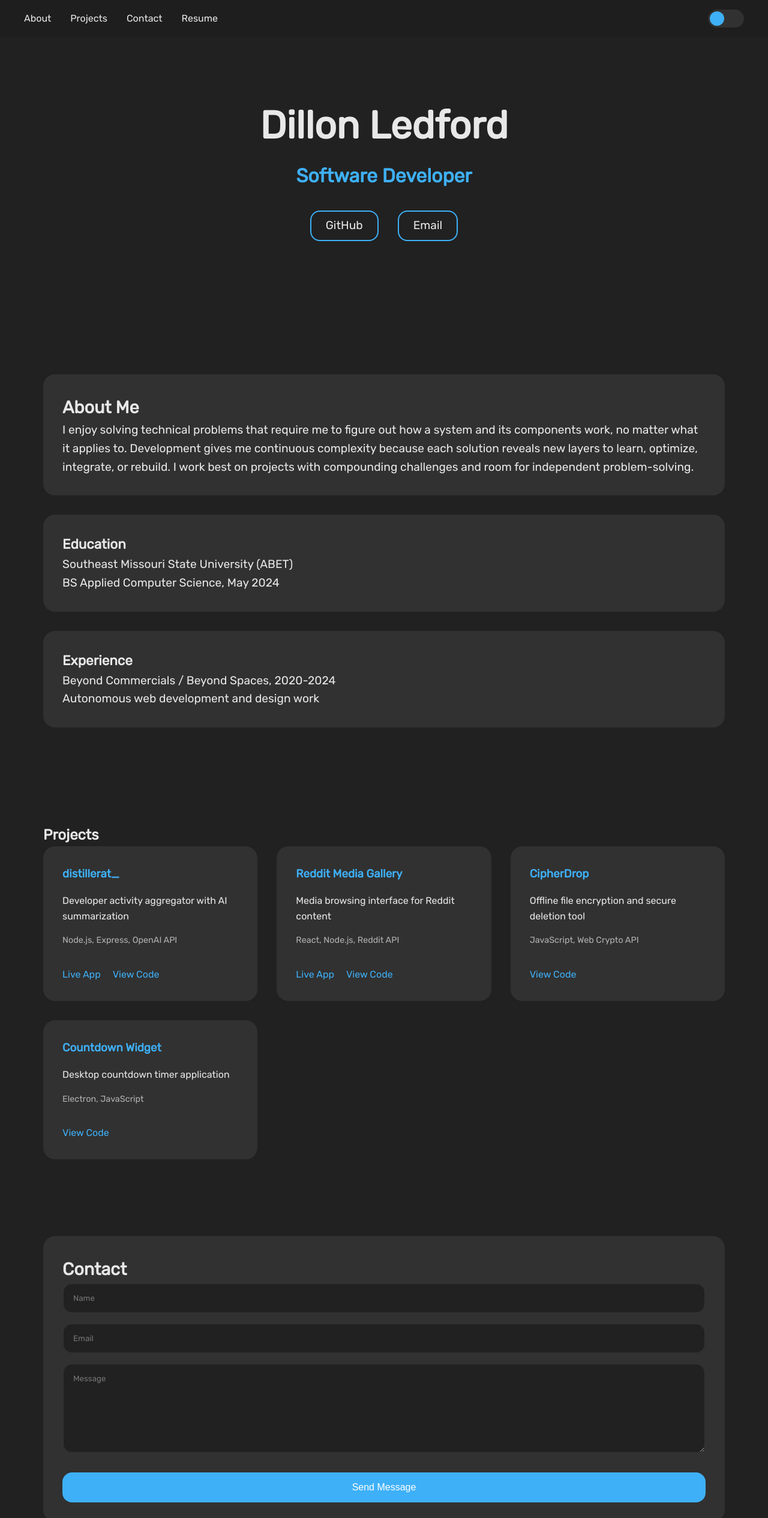
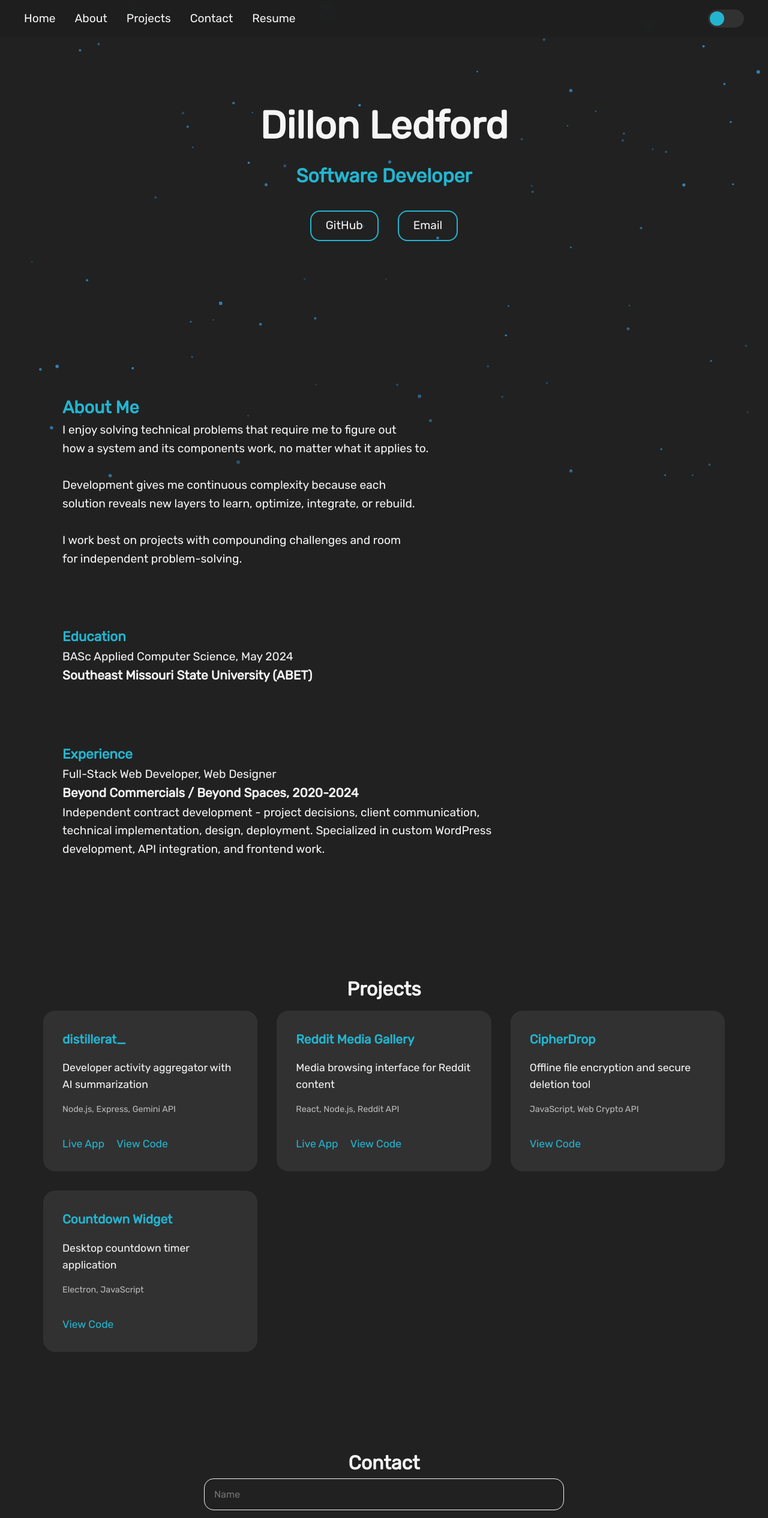
Before and after one commit to dillonledford/My_Portfolio_Site, a website: page public/index.html in a window 1280 px wide. Shown: the top 2531 px of the page at 60% size. Drawn offline with Linux system fonts and the light colour scheme.

Commit message:
numerous updates

```diff
--- a/public/index.html
+++ b/public/index.html
@@ -10,6 +10,7 @@
 <body>
     <nav id="navbar">
         <div class="nav-content">
+			<a href="#hero">Home</a>
             <a href="#about">About</a>
             <a href="#projects">Projects</a>
             <a href="#contact">Contact</a>
@@ -34,17 +35,18 @@
     <section id="about">
         <div class="card">
             <h2>About Me</h2>
-            <p>I enjoy solving technical problems that require me to figure out how a system and its components work, no matter what it applies to. Development gives me continuous complexity because each solution reveals new layers to learn, optimize, integrate, or rebuild. I work best on projects with compounding challenges and room for independent problem-solving.</p>
+            <p>I enjoy solving technical problems that require me to figure out<br> how a system and its components work, no matter what it applies to. <br><br>Development gives me continuous complexity because each<br> solution reveals new layers to learn, optimize, integrate, or rebuild. <br><br>I work best on projects with compounding challenges and room<br> for independent problem-solving.</p>
         </div>
         <div class="card">
             <h3>Education</h3>
-			<p>Southeast Missouri State University (ABET)</p>
-            <p>BS Applied Computer Science, May 2024</p>
+			<p>BASc Applied Computer Science, May 2024</p>
+			<p class="alternate-subtitle">Southeast Missouri State University (ABET)</p>
         </div>
         <div class="card">
             <h3>Experience</h3>
-            <p>Beyond Commercials / Beyond Spaces, 2020-2024</p>
-            <p>Autonomous web development and design work</p>
+			<p>Full-Stack Web Developer, Web Designer</p>
+            <p class="alternate-subtitle">Beyond Commercials / Beyond Spaces, 2020-2024</p>
+			<p class="card-text-exp">Independent contract development - project decisions, client communication, technical implementation, design, deployment. Specialized in custom WordPress development, API integration, and frontend work.</p>
         </div>
     </section>
 
@@ -54,7 +56,7 @@
             <div class="project-card">
                 <h3>distillerat_</h3>
                 <p>Developer activity aggregator with AI summarization</p>
-                <p class="tech">Node.js, Express, OpenAI API</p>
+                <p class="tech">Node.js, Express, Gemini API</p>
 				<a href="https://distillerat.com" target="_blank">Live App</a>
                 <a href="https://github.com/dillonledford/distillerat_" target="_blank">View Code</a>
             </div>
@@ -81,7 +83,7 @@
     </section>
 
     <section id="contact">
-        <div class="card">
+        <div class="contact-card">
             <h2>Contact</h2>
             <form id="contact-form">
                 <input type="text" name="name" placeholder="Name" required>
--- a/public/script.js
+++ b/public/script.js
@@ -74,3 +74,80 @@ window.addEventListener('load', () => {
         document.querySelector('#hero .links').classList.add('fade-in-up');
     }, 250); // 0.25 second delay
 });
+
+
+// Particle background
+const canvas = document.createElement('canvas');
+const ctx = canvas.getContext('2d');
+document.body.prepend(canvas);
+
+canvas.width = window.innerWidth;
+canvas.height = window.innerHeight;
+canvas.style.position = 'fixed';
+canvas.style.top = '0';
+canvas.style.left = '0';
+canvas.style.zIndex = '-1';
+canvas.style.pointerEvents = 'none';
+
+const particles = [];
+const particleCount = 80; // adjust this for density
+
+class Particle {
+    constructor() {
+        this.x = Math.random() * canvas.width;
+        this.y = Math.random() * canvas.height;
+        this.size = Math.random() * 2 + 1;
+        this.speedX = (Math.random() - 0.5) * 0.5;
+        this.speedY = (Math.random() - 0.5) * 0.5;
+        this.opacity = Math.random() * 0.5 + 0.2;
+    }
+
+    update() {
+        this.x += this.speedX;
+        this.y += this.speedY;
+
+        // Wrap around edges
+        if (this.x > canvas.width) this.x = 0;
+        if (this.x < 0) this.x = canvas.width;
+        if (this.y > canvas.height) this.y = 0;
+        if (this.y < 0) this.y = canvas.height;
+    }
+
+    draw() {
+        ctx.fillStyle = `rgba(62, 176, 247, ${this.opacity})`;
+        ctx.beginPath();
+        ctx.arc(this.x, this.y, this.size, 0, Math.PI * 2);
+        ctx.fill();
+    }
+}
+
+// Initialize particles
+function init() {
+    particles.length = 0;
+    for (let i = 0; i < particleCount; i++) {
+        particles.push(new Particle());
+    }
+}
+
+// Animation loop
+function animate() {
+    ctx.clearRect(0, 0, canvas.width, canvas.height);
+
+    particles.forEach(particle => {
+        particle.update();
+        particle.draw();
+    });
+
+    requestAnimationFrame(animate);
+}
+
+// Handle resize
+window.addEventListener('resize', () => {
+    canvas.width = window.innerWidth;
+    canvas.height = window.innerHeight;
+    init();
+});
+
+// Start
+init();
+animate();
--- a/public/style.css
+++ b/public/style.css
@@ -1,11 +1,15 @@
 :root {
     --bg-dark: #212121;
     --bg-card: #313131;
-    --text-light: #e8e8e8;
+    --text-light: #f5f5f5;
     --text-dark: #2a2a2a;
-    --accent: #3eb0f7;
+    --accent: #23b5d0;
     --bg-light: #f5f5f5;
     --bg-card-light: #ffffff;
+	--font0: 1.1rem;
+	--font1: 1.2rem;
+	--font2: 1.3rem;
+	--font-head: 2rem;
 }
 
 * {
@@ -35,6 +39,7 @@ body.light-mode {
     backdrop-filter: blur(10px);
     padding: 1rem 2rem;
     z-index: 1000;
+	font-size: var(--font1);
 }
 
 body.light-mode #navbar {
@@ -121,16 +126,18 @@ section {
 }
 
 #hero h2 {
-    font-size: 2rem;
+    font-size: var(--font-head);
     color: var(--accent);
     margin-bottom: 2rem;
 }
+
+/* Hero Link Buttons */
 
 .links {
     display: flex;
     gap: 2rem;
     justify-content: center;
-	font-size:1.2rem;
+	font-size: var(--font1);
 }
 
 .links a {
@@ -146,22 +153,45 @@ body.light-mode .links a {
     color: var(--text-dark);
 }
 
+body.light-mode .links a:hover {
+    color: var(--text-light);
+}
+
 .links a:hover {
     background: var(--accent);
-    color: white;
+    color: var(--text-dark);
 }
 
+/* ------ */
+
 .card {
-    background: var(--bg-card);
+	/* border: 2px solid var(--bg-card); */
+    /* background: var(--bg-card); */
     padding: 2rem;
     border-radius: 20px;
     margin-bottom: 2rem;
-	font-size: 1.2rem;
+	font-size: var(--font1);
+	max-width: 800px;
 }
 
 body.light-mode .card {
-    background: var(--bg-card-light);
-    box-shadow: 0 2px 10px rgba(0,0,0,0.1);
+    /* background: var(--bg-card-light); */
+}
+
+.card h2 {
+	color: var(--accent);
+}
+
+.card h3 {
+	color: var(--accent);
+}
+
+.contact-card {
+    /* background: var(--bg-card); */
+    padding: 2rem;
+    border-radius: 20px;
+    margin-bottom: 2rem;
+	font-size: var(--font1);
 }
 
 .project-grid {
@@ -174,21 +204,65 @@ body.light-mode .card {
     background: var(--bg-card);
     padding: 2rem;
     border-radius: 20px;
-    transition: transform 0.3s;
+    transition: transform 0.3s ease, background 0.3s ease; /* Add transition to base state */
+	font-size: 1.1rem;
 }
 
+.project-card:hover {
+    transform: translateY(-10px);
+    background: var(--accent);
+}
+
+.project-card:hover h3 {
+	color: var(--bg-card);
+}
+
+body.light-mode .project-card:hover h3 {
+	color: var(--bg-light);
+}
+
+.project-card:hover a {
+	color: var(--bg-card);
+}
+
+/* card background color in light mode */
 body.light-mode .project-card {
     background: var(--bg-card-light);
     box-shadow: 0 2px 10px rgba(0,0,0,0.1);
 }
 
-.project-card:hover {
-    transform: translateY(-5px);
+/* card background color in light mode on HOVER */
+body.light-mode .project-card:hover {
+    transform: translateY(-10px);
+    background: var(--accent);
+}
+
+/* card Links color in light mode on card HOVER*/
+body.light-mode .project-card:hover a {
+    transform: translateY(-10px);
+    color: var(--bg-light);
+}
+
+/* card Text color in light mode on card HOVER*/
+body.light-mode .project-card:hover p {
+    color: var(--bg-light);
+}
+
+/* card Text color on card HOVER*/
+.project-card:hover p {
+    color: var(--bg-card);
+}
+
+#projects h2 {
+	margin-bottom: 0.6rem;
+	text-align: center;
+	font-size: var(--font-head);
 }
 
 .project-card h3 {
     color: var(--accent);
     margin-bottom: 1rem;
+	font-size: var(--font2);
 }
 
 .tech {
@@ -214,58 +288,76 @@ body.light-mode .project-card {
     display: flex;
     flex-direction: column;
     gap: 1rem;
+    align-items: center; /* This centers the inputs */
+}
+
+#contact h2 {
+	font-size: var(--font-head);
+	text-align: center;
 }
 
 #contact-form input,
 #contact-form textarea {
     padding: 1rem;
-    border: 2px solid var(--bg-card);
+    border: 1.6px solid var(--text-light);
     border-radius: 16px;
-    background: var(--bg-dark);
+	background: none;
     color: var(--text-light);
     font-family: inherit;
+    font-size: 1rem;
+    width: 100%; /* Full width of container */
+    max-width: 600px;
 }
 
 body.light-mode #contact-form input,
 body.light-mode #contact-form textarea {
-    background: var(--bg-light);
+	background: none;
     color: var(--text-dark);
-    border-color: #ddd;
+	border: 1.6px solid var(--text-dark);
 }
 
 #contact-form textarea {
     min-height: 150px;
     resize: vertical;
+	background: none;
 }
 
 #contact-form button {
     padding: 1rem 2rem;
-    background: var(--accent);
-    border: none;
+    background: transparent;
+    border: 2px solid var(--accent);
     border-radius: 16px;
-    color: white;
+    color: var(--text-light);
     font-size: 1rem;
     cursor: pointer;
-    transition: opacity 0.3s;
+    transition: background 0.3s, color 0.3s;
+    max-width: 180px;
+    width: 100%;
+	font-size: var(--font0);
 }
 
 #contact-form button:hover {
-    opacity: 0.8;
+    background: var(--accent);
+    color: var(--text-light);
 }
 
-@media (max-width: 768px) {
-    #hero h1 {
-        font-size: 2rem;
-    }
+#contact-form button:hover {
+    background: var(--accent);
+    color: var(--text-dark);
+}
 
-    .nav-content {
-        flex-wrap: wrap;
-        gap: 1rem;
-    }
+body.light-mode #contact-form button {
+    color: var(--text-dark);
+}
 
-    .project-grid {
-        grid-template-columns: 1fr;
-    }
+body.light-mode #contact-form button:hover {
+    background: var(--accent);
+    color: var(--text-light);
+}
+
+.alternate-subtitle {
+	font-size: 1.3rem;
+	font-weight: bold;
 }
 
 /* --------------- Header Effects --------------- */
@@ -311,3 +403,21 @@ body.light-mode #contact-form textarea {
 		opacity 0.8s ease 0.5s,
 		transform 0.8s ease 0.5s;
 }
+
+
+/* --------- Viewport --------- */
+
+@media (max-width: 768px) {
+    #hero h1 {
+        font-size: var(--font-head);
+    }
+
+    .nav-content {
+        flex-wrap: wrap;
+        gap: 1rem;
+    }
+
+    .project-grid {
+        grid-template-columns: 1fr;
+    }
+}
```
Also changed, not shown: public/files/github_icon.svg (added).
